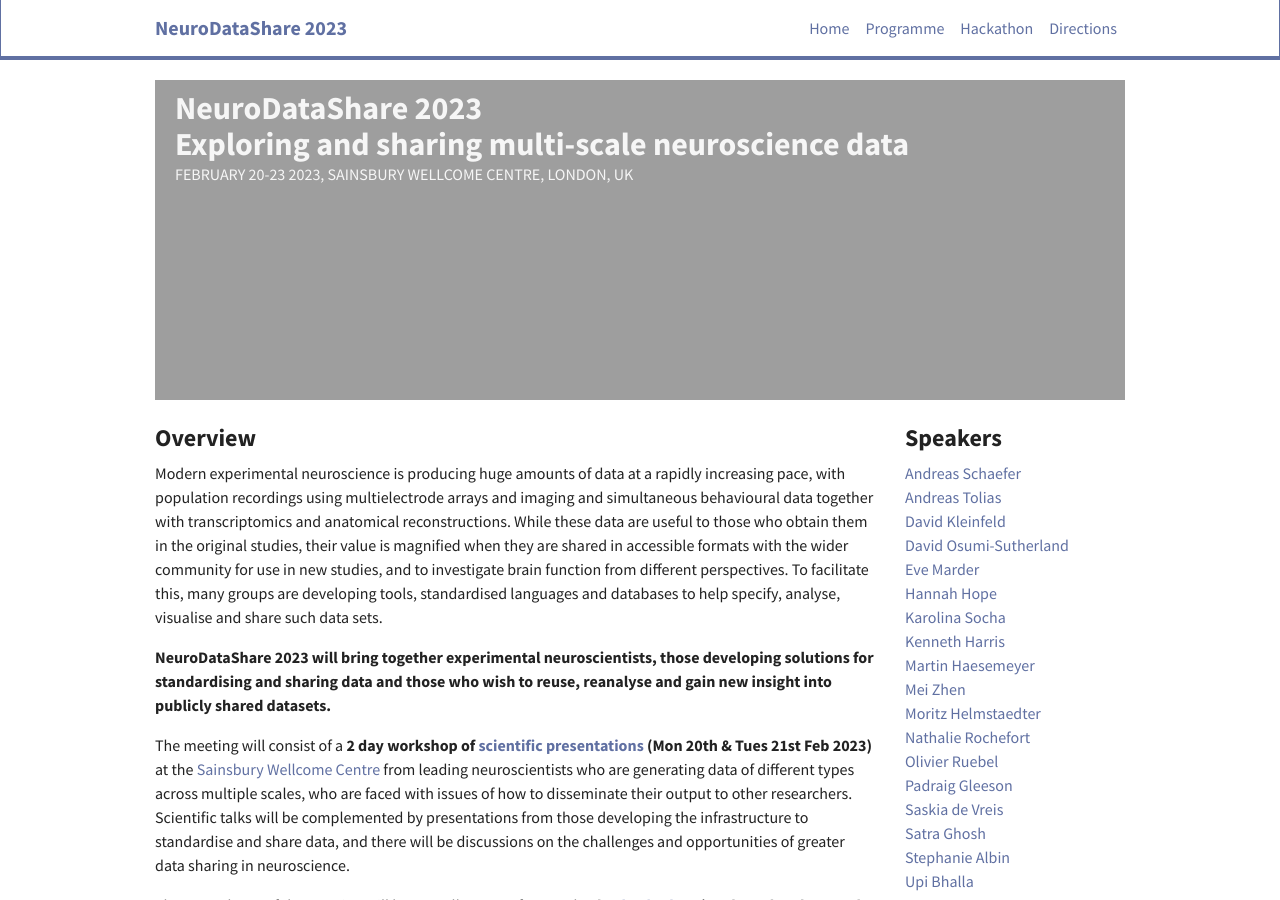
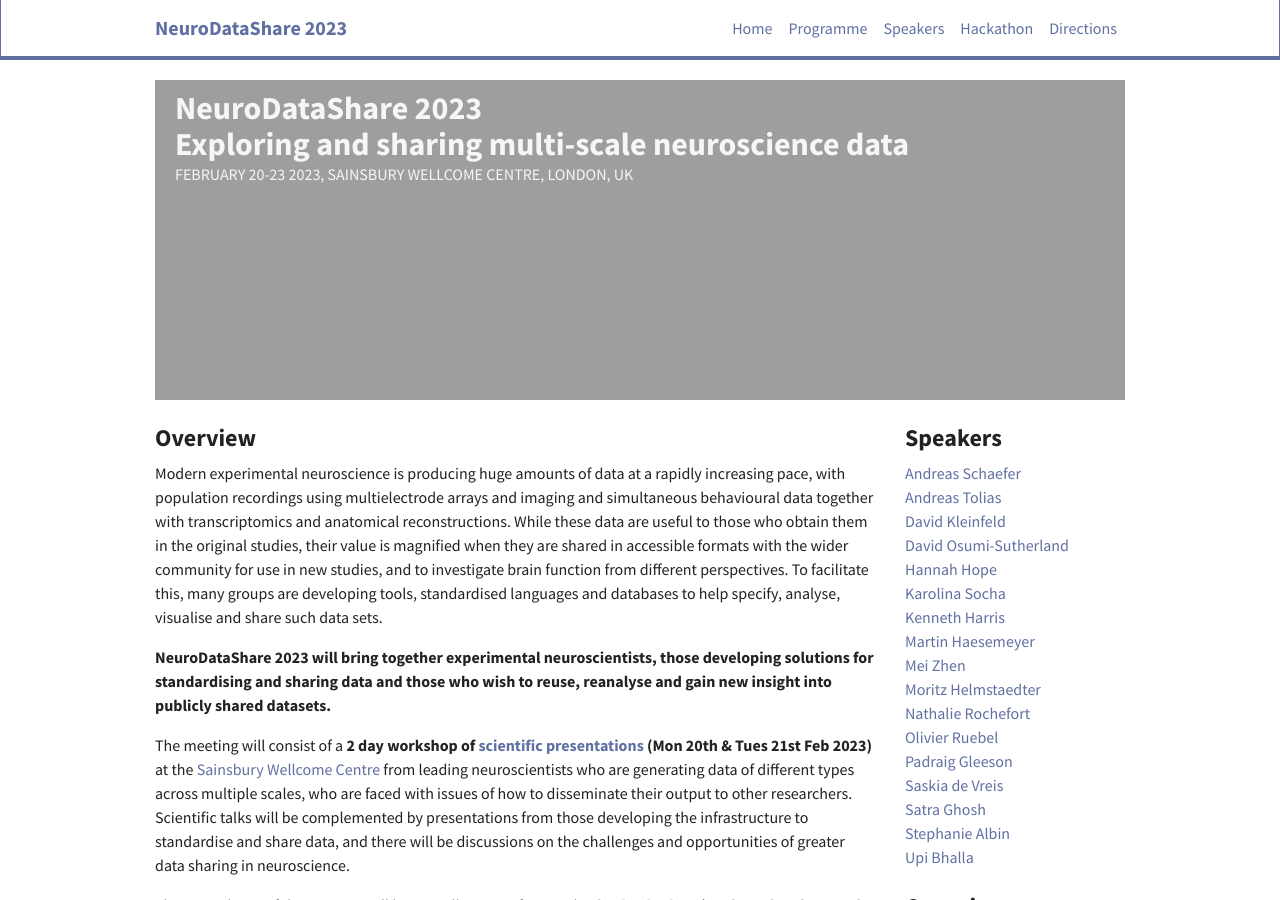
Before and after one commit to OpenSourceBrain/NeuroDataShare, a Jekyll site: the page built from _pages/home.md, in a window 1280 px wide and 900 px high. Built offline with Jekyll 4.4.1, drawn with Linux system fonts in a browser that asks for light colours; nearby versions of some CDN libraries.

Commit message:
Speaker update

```diff
--- a/_data/speakers.yml
+++ b/_data/speakers.yml
@@ -84,8 +84,6 @@
   temp: yes
 - name: Andreas Schaefer
   temp: yes
-- name: Eve Marder
-  temp: yes
 - name: Stephanie Albin
   temp: yes
 - name: Mei Zhen
--- a/_includes/header.html
+++ b/_includes/header.html
@@ -10,8 +10,8 @@
     <ul class="navbar-nav ml-auto align-items-center">
     <li class="nav-item"><a class="nav-link" href="{{ site.url }}{{ site.baseurl }}/">Home</a></li>
     <li class="nav-item"><a class="nav-link" href="{{ site.url }}{{ site.baseurl }}/programme">Programme</a></li>
+    <li class="nav-item"><a class="nav-link" href="{{ site.url }}{{ site.baseurl }}/speakers">Speakers</a><li>
     <li class="nav-item"><a class="nav-link" href="{{ site.url }}{{ site.baseurl }}/hackathon">Hackathon</a></li>
-    <!--<li class="nav-item"><a class="nav-link" href="{{ site.url }}{{ site.baseurl }}/speakers">Speakers</a><li>-->
     <li class="nav-item"><a class="nav-link" href="{{ site.url }}{{ site.baseurl }}/directions">Directions</a></li>
     </ul>
   </div>
```
